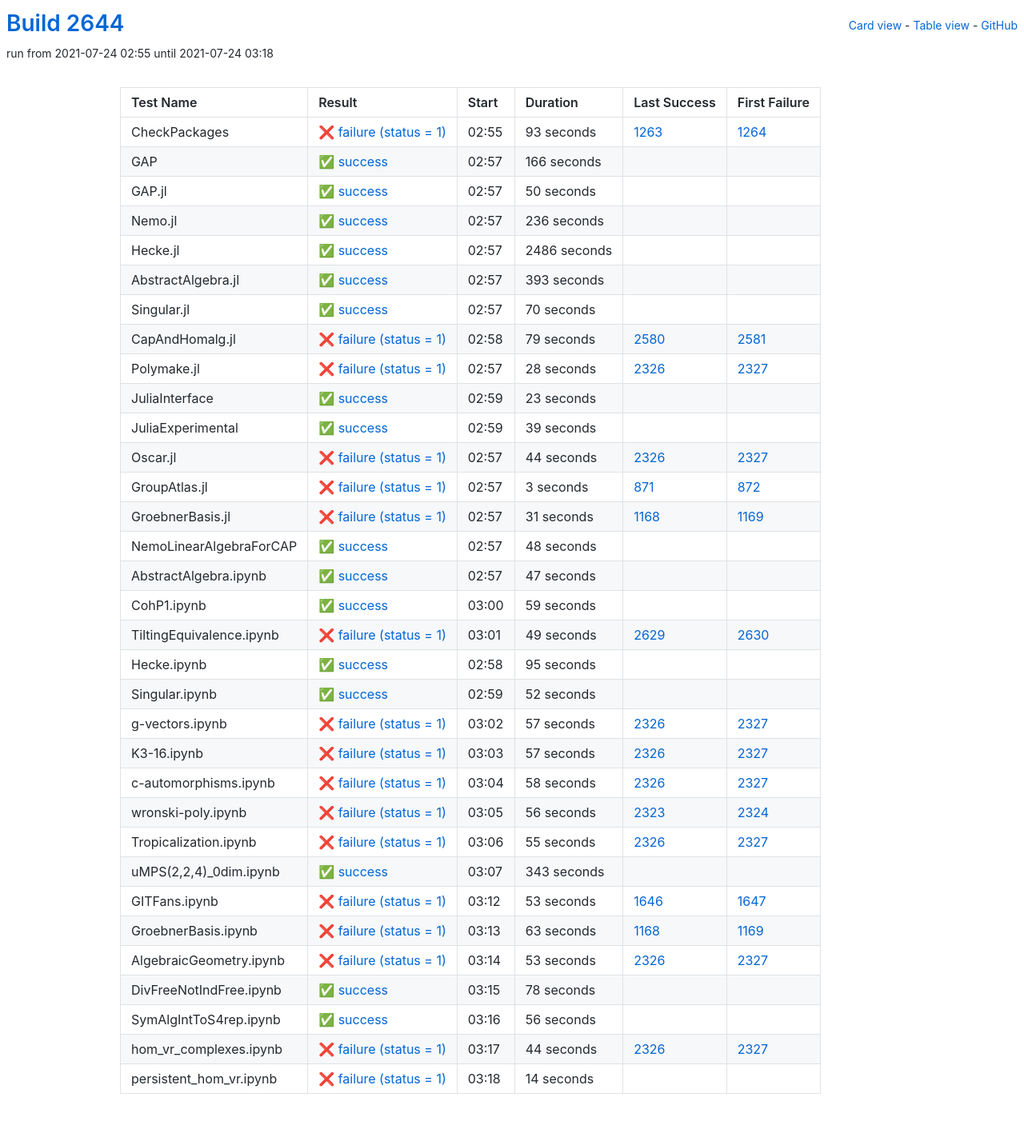
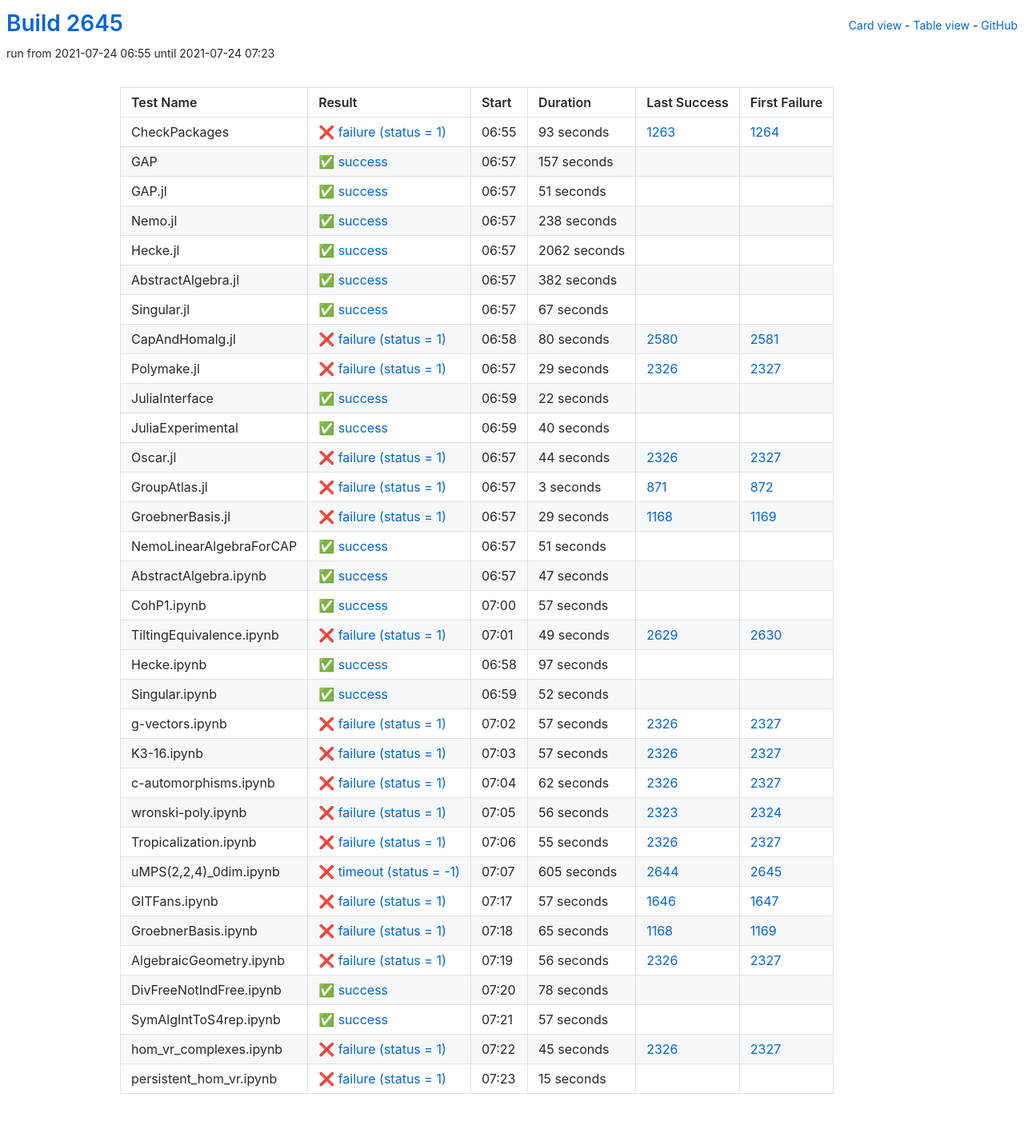
Before and after one commit to oscar-system/oscar-ci-status-stable, a Jekyll site: the page built from table.html, in a window 1280 px wide. Shown: the whole page at 80% size. Built offline with Jekyll 4.4.1, drawn with Linux system fonts in a browser that asks for light colours.

Commit message:
Build #2645

```diff
--- a/_data/ci.yml
+++ b/_data/ci.yml
@@ -1,6 +1,6 @@
 ---
-build: 2644
-build_url: https://oscarci.mathematik.uni-kl.de/job/oscar-stable/2644/
+build: 2645
+build_url: https://oscarci.mathematik.uni-kl.de/job/oscar-stable/2645/
 job: oscar-stable
 organization: oscar-system
 repo: oscar-ci-status-stable
@@ -8,8 +8,8 @@ repourl: https://github.com/oscar-system/oscar-ci-status-stable
 tests:
 - name: CheckPackages
   id: checkpackages
-  log: https://oscarci.mathematik.uni-kl.de/job/oscar-stable/2644/artifact/logs/build-2644/CheckPackages.log
-  start: 2021-07-24 02:55
+  log: https://oscarci.mathematik.uni-kl.de/job/oscar-stable/2645/artifact/logs/build-2645/CheckPackages.log
+  start: 2021-07-24 06:55
   success: false
   exitcode: 1
   status: failure
@@ -20,128 +20,128 @@ tests:
   first_failure_url: https://oscarci.mathematik.uni-kl.de/job/oscar-stable/1264/
 - name: GAP
   id: gap
-  log: https://oscarci.mathematik.uni-kl.de/job/oscar-stable/2644/artifact/logs/build-2644/GAP.log
-  start: 2021-07-24 02:57
+  log: https://oscarci.mathematik.uni-kl.de/job/oscar-stable/2645/artifact/logs/build-2645/GAP.log
+  start: 2021-07-24 06:57
   success: true
   exitcode: 0
   status: success
-  duration: 166
+  duration: 157
   last_success: false
   last_success_url:
   first_failure: false
   first_failure_url:
 - name: GAP.jl
   id: gap-jl
-  log: https://oscarci.mathematik.uni-kl.de/job/oscar-stable/2644/artifact/logs/build-2644/GAP.jl.log
-  start: 2021-07-24 02:57
+  log: https://oscarci.mathematik.uni-kl.de/job/oscar-stable/2645/artifact/logs/build-2645/GAP.jl.log
+  start: 2021-07-24 06:57
   success: true
   exitcode: 0
   status: success
-  duration: 50
+  duration: 51
   last_success: false
   last_success_url:
   first_failure: false
   first_failure_url:
 - name: Nemo.jl
   id: nemo-jl
-  log: https://oscarci.mathematik.uni-kl.de/job/oscar-stable/2644/artifact/logs/build-2644/Nemo.jl.log
-  start: 2021-07-24 02:57
+  log: https://oscarci.mathematik.uni-kl.de/job/oscar-stable/2645/artifact/logs/build-2645/Nemo.jl.log
+  start: 2021-07-24 06:57
   success: true
   exitcode: 0
   status: success
-  duration: 236
+  duration: 238
   last_success: false
   last_success_url:
   first_failure: false
   first_failure_url:
 - name: Hecke.jl
   id: hecke-jl
-  log: https://oscarci.mathematik.uni-kl.de/job/oscar-stable/2644/artifact/logs/build-2644/Hecke.jl.log
-  start: 2021-07-24 02:57
+  log: https://oscarci.mathematik.uni-kl.de/job/oscar-stable/2645/artifact/logs/build-2645/Hecke.jl.log
+  start: 2021-07-24 06:57
   success: true
   exitcode: 0
   status: success
-  duration: 2486
+  duration: 2062
   last_success: false
   last_success_url:
   first_failure: false
   first_failure_url:
 - name: AbstractAlgebra.jl
   id: abstractalgebra-jl
-  log: https://oscarci.mathematik.uni-kl.de/job/oscar-stable/2644/artifact/logs/build-2644/AbstractAlgebra.jl.log
-  start: 2021-07-24 02:57
+  log: https://oscarci.mathematik.uni-kl.de/job/oscar-stable/2645/artifact/logs/build-2645/AbstractAlgebra.jl.log
+  start: 2021-07-24 06:57
   success: true
   exitcode: 0
   status: success
-  duration: 393
+  duration: 382
   last_success: false
   last_success_url:
   first_failure: false
   first_failure_url:
 - name: Singular.jl
   id: singular-jl
-  log: https://oscarci.mathematik.uni-kl.de/job/oscar-stable/2644/artifact/logs/build-2644/Singular.jl.log
-  start: 2021-07-24 02:57
+  log: https://oscarci.mathematik.uni-kl.de/job/oscar-stable/2645/artifact/logs/build-2645/Singular.jl.log
+  start: 2021-07-24 06:57
   success: true
   exitcode: 0
   status: success
-  duration: 70
+  duration: 67
   last_success: false
   last_success_url:
   first_failure: false
   first_failure_url:
 - name: CapAndHomalg.jl
   id: capandhomalg-jl
-  log: https://oscarci.mathematik.uni-kl.de/job/oscar-stable/2644/artifact/logs/build-2644/CapAndHomalg.jl.log
-  start: 2021-07-24 02:58
+  log: https://oscarci.mathematik.uni-kl.de/job/oscar-stable/2645/artifact/logs/build-2645/CapAndHomalg.jl.log
+  start: 2021-07-24 06:58
   success: false
   exitcode: 1
   status: failure
-  duration: 79
+  duration: 80
   last_success: 2580
   last_success_url: https://oscarci.mathematik.uni-kl.de/job/oscar-stable/2580/
   first_failure: 2581
   first_failure_url: https://oscarci.mathematik.uni-kl.de/job/oscar-stable/2581/
 - name: Polymake.jl
   id: polymake-jl
-  log: https://oscarci.mathematik.uni-kl.de/job/oscar-stable/2644/artifact/logs/build-2644/Polymake.jl.log
-  start: 2021-07-24 02:57
+  log: https://oscarci.mathematik.uni-kl.de/job/oscar-stable/2645/artifact/logs/build-2645/Polymake.jl.log
+  start: 2021-07-24 06:57
   success: false
   exitcode: 1
   status: failure
-  duration: 28
+  duration: 29
   last_success: 2326
   last_success_url: https://oscarci.mathematik.uni-kl.de/job/oscar-stable/2326/
   first_failure: 2327
   first_failure_url: https://oscarci.mathematik.uni-kl.de/job/oscar-stable/2327/
 - name: JuliaInterface
   id: juliainterface
-  log: https://oscarci.mathematik.uni-kl.de/job/oscar-stable/2644/artifact/logs/build-2644/JuliaInterface.log
-  start: 2021-07-24 02:59
+  log: https://oscarci.mathematik.uni-kl.de/job/oscar-stable/2645/artifact/logs/build-2645/JuliaInterface.log
+  start: 2021-07-24 06:59
   success: true
   exitcode: 0
   status: success
-  duration: 23
+  duration: 22
   last_success: false
   last_success_url:
   first_failure: false
   first_failure_url:
 - name: JuliaExperimental
   id: juliaexperimental
-  log: https://oscarci.mathematik.uni-kl.de/job/oscar-stable/2644/artifact/logs/build-2644/JuliaExperimental.log
-  start: 2021-07-24 02:59
+  log: https://oscarci.mathematik.uni-kl.de/job/oscar-stable/2645/artifact/logs/build-2645/JuliaExperimental.log
+  start: 2021-07-24 06:59
   success: true
   exitcode: 0
   status: success
-  duration: 39
+  duration: 40
   last_success: false
   last_success_url:
   first_failure: false
   first_failure_url:
 - name: Oscar.jl
   id: oscar-jl
-  log: https://oscarci.mathematik.uni-kl.de/job/oscar-stable/2644/artifact/logs/build-2644/Oscar.jl.log
-  start: 2021-07-24 02:57
+  log: https://oscarci.mathematik.uni-kl.de/job/oscar-stable/2645/artifact/logs/build-2645/Oscar.jl.log
+  start: 2021-07-24 06:57
   success: false
   exitcode: 1
   status: failure
@@ -152,8 +152,8 @@ tests:
   first_failure_url: https://oscarci.mathematik.uni-kl.de/job/oscar-stable/2327/
 - name: GroupAtlas.jl
   id: groupatlas-jl
-  log: https://oscarci.mathematik.uni-kl.de/job/oscar-stable/2644/artifact/logs/build-2644/GroupAtlas.jl.log
-  start: 2021-07-24 02:57
+  log: https://oscarci.mathematik.uni-kl.de/job/oscar-stable/2645/artifact/logs/build-2645/GroupAtlas.jl.log
+  start: 2021-07-24 06:57
   success: false
   exitcode: 1
   status: failure
@@ -164,32 +164,32 @@ tests:
   first_failure_url: https://oscarci.mathematik.uni-kl.de/job/oscar-stable/872/
 - name: GroebnerBasis.jl
   id: groebnerbasis-jl
-  log: https://oscarci.mathematik.uni-kl.de/job/oscar-stable/2644/artifact/logs/build-2644/GroebnerBasis.jl.log
-  start: 2021-07-24 02:57
+  log: https://oscarci.mathematik.uni-kl.de/job/oscar-stable/2645/artifact/logs/build-2645/GroebnerBasis.jl.log
+  start: 2021-07-24 06:57
   success: false
   exitcode: 1
   status: failure
-  duration: 31
+  duration: 29
   last_success: 1168
   last_success_url: https://oscarci.mathematik.uni-kl.de/job/oscar-stable/1168/
   first_failure: 1169
   first_failure_url: https://oscarci.mathematik.uni-kl.de/job/oscar-stable/1169/
 - name: NemoLinearAlgebraForCAP
   id: nemolinearalgebraforcap
-  log: https://oscarci.mathematik.uni-kl.de/job/oscar-stable/2644/artifact/logs/build-2644/NemoLinearAlgebraForCAP.log
-  start: 2021-07-24 02:57
+  log: https://oscarci.mathematik.uni-kl.de/job/oscar-stable/2645/artifact/logs/build-2645/NemoLinearAlgebraForCAP.log
+  start: 2021-07-24 06:57
   success: true
   exitcode: 0
   status: success
-  duration: 48
+  duration: 51
   last_success: false
   last_success_url:
   first_failure: false
   first_failure_url:
 - name: AbstractAlgebra.ipynb
   id: abstractalgebra-ipynb
-  log: https://oscarci.mathematik.uni-kl.de/job/oscar-stable/2644/artifact/logs/build-2644/AbstractAlgebra.ipynb.log
-  start: 2021-07-24 02:57
+  log: https://oscarci.mathematik.uni-kl.de/job/oscar-stable/2645/artifact/logs/build-2645/AbstractAlgebra.ipynb.log
+  start: 2021-07-24 06:57
   success: true
   exitcode: 0
   status: success
@@ -200,20 +200,20 @@ tests:
   first_failure_url:
 - name: CohP1.ipynb
   id: cohp1-ipynb
-  log: https://oscarci.mathematik.uni-kl.de/job/oscar-stable/2644/artifact/logs/build-2644/CohP1.ipynb.log
-  start: 2021-07-24 03:00
+  log: https://oscarci.mathematik.uni-kl.de/job/oscar-stable/2645/artifact/logs/build-2645/CohP1.ipynb.log
+  start: 2021-07-24 07:00
   success: true
   exitcode: 0
   status: success
-  duration: 59
+  duration: 57
   last_success: false
   last_success_url:
   first_failure: false
   first_failure_url:
 - name: TiltingEquivalence.ipynb
   id: tiltingequivalence-ipynb
-  log: https://oscarci.mathematik.uni-kl.de/job/oscar-stable/2644/artifact/logs/build-2644/TiltingEquivalence.ipynb.log
-  start: 2021-07-24 03:01
+  log: https://oscarci.mathematik.uni-kl.de/job/oscar-stable/2645/artifact/logs/build-2645/TiltingEquivalence.ipynb.log
+  start: 2021-07-24 07:01
   success: false
   exitcode: 1
   status: failure
@@ -224,20 +224,20 @@ tests:
   first_failure_url: https://oscarci.mathematik.uni-kl.de/job/oscar-stable/2630/
 - name: Hecke.ipynb
   id: hecke-ipynb
-  log: https://oscarci.mathematik.uni-kl.de/job/oscar-stable/2644/artifact/logs/build-2644/Hecke.ipynb.log
-  start: 2021-07-24 02:58
+  log: https://oscarci.mathematik.uni-kl.de/job/oscar-stable/2645/artifact/logs/build-2645/Hecke.ipynb.log
+  start: 2021-07-24 06:58
   success: true
   exitcode: 0
   status: success
-  duration: 95
+  duration: 97
   last_success: false
   last_success_url:
   first_failure: false
   first_failure_url:
 - name: Singular.ipynb
   id: singular-ipynb
-  log: https://oscarci.mathematik.uni-kl.de/job/oscar-stable/2644/artifact/logs/build-2644/Singular.ipynb.log
-  start: 2021-07-24 02:59
+  log: https://oscarci.mathematik.uni-kl.de/job/oscar-stable/2645/artifact/logs/build-2645/Singular.ipynb.log
+  start: 2021-07-24 06:59
   success: true
   exitcode: 0
   status: success
@@ -248,8 +248,8 @@ tests:
   first_failure_url:
 - name: g-vectors.ipynb
   id: g-vectors-ipynb
-  log: https://oscarci.mathematik.uni-kl.de/job/oscar-stable/2644/artifact/logs/build-2644/g-vectors.ipynb.log
-  start: 2021-07-24 03:02
+  log: https://oscarci.mathematik.uni-kl.de/job/oscar-stable/2645/artifact/logs/build-2645/g-vectors.ipynb.log
+  start: 2021-07-24 07:02
   success: false
   exitcode: 1
   status: failure
@@ -260,8 +260,8 @@ tests:
   first_failure_url: https://oscarci.mathematik.uni-kl.de/job/oscar-stable/2327/
 - name: K3-16.ipynb
   id: k3-16-ipynb
-  log: https://oscarci.mathematik.uni-kl.de/job/oscar-stable/2644/artifact/logs/build-2644/K3-16.ipynb.log
-  start: 2021-07-24 03:03
+  log: https://oscarci.mathematik.uni-kl.de/job/oscar-stable/2645/artifact/logs/build-2645/K3-16.ipynb.log
+  start: 2021-07-24 07:03
   success: false
   exitcode: 1
   status: failure
@@ -272,20 +272,20 @@ tests:
   first_failure_url: https://oscarci.mathematik.uni-kl.de/job/oscar-stable/2327/
 - name: c-automorphisms.ipynb
   id: c-automorphisms-ipynb
-  log: https://oscarci.mathematik.uni-kl.de/job/oscar-stable/2644/artifact/logs/build-2644/c-automorphisms.ipynb.log
-  start: 2021-07-24 03:04
+  log: https://oscarci.mathematik.uni-kl.de/job/oscar-stable/2645/artifact/logs/build-2645/c-automorphisms.ipynb.log
+  start: 2021-07-24 07:04
   success: false
   exitcode: 1
   status: failure
-  duration: 58
+  duration: 62
   last_success: 2326
   last_success_url: https://oscarci.mathematik.uni-kl.de/job/oscar-stable/2326/
   first_failure: 2327
   first_failure_url: https://oscarci.mathematik.uni-kl.de/job/oscar-stable/2327/
 - name: wronski-poly.ipynb
   id: wronski-poly-ipynb
-  log: https://oscarci.mathematik.uni-kl.de/job/oscar-stable/2644/artifact/logs/build-2644/wronski-poly.ipynb.log
-  start: 2021-07-24 03:05
+  log: https://oscarci.mathematik.uni-kl.de/job/oscar-stable/2645/artifact/logs/build-2645/wronski-poly.ipynb.log
+  start: 2021-07-24 07:05
   success: false
   exitcode: 1
   status: failure
@@ -296,8 +296,8 @@ tests:
   first_failure_url: https://oscarci.mathematik.uni-kl.de/job/oscar-stable/2324/
 - name: Tropicalization.ipynb
   id: tropicalization-ipynb
-  log: https://oscarci.mathematik.uni-kl.de/job/oscar-stable/2644/artifact/logs/build-2644/Tropicalization.ipynb.log
-  start: 2021-07-24 03:06
+  log: https://oscarci.mathematik.uni-kl.de/job/oscar-stable/2645/artifact/logs/build-2645/Tropicalization.ipynb.log
+  start: 2021-07-24 07:06
   success: false
   exitcode: 1
   status: failure
@@ -308,56 +308,56 @@ tests:
   first_failure_url: https://oscarci.mathematik.uni-kl.de/job/oscar-stable/2327/
 - name: uMPS(2,2,4)_0dim.ipynb
   id: umps-2-2-4-0dim-ipynb
-  log: https://oscarci.mathematik.uni-kl.de/job/oscar-stable/2644/artifact/logs/build-2644/uMPS-2-2-4-_0dim.ipynb.log
-  start: 2021-07-24 03:07
-  success: true
-  exitcode: 0
-  status: success
-  duration: 343
-  last_success: false
-  last_success_url:
-  first_failure: false
-  first_failure_url:
+  log: https://oscarci.mathematik.uni-kl.de/job/oscar-stable/2645/artifact/logs/build-2645/uMPS-2-2-4-_0dim.ipynb.log
+  start: 2021-07-24 07:07
+  success: false
+  exitcode: -1
+  status: timeout
+  duration: 605
+  last_success: 2644
+  last_success_url: https://oscarci.mathematik.uni-kl.de/job/oscar-stable/2644/
+  first_failure: 2645
+  first_failure_url: https://oscarci.mathematik.uni-kl.de/job/oscar-stable/2645/
 - name: GITFans.ipynb
   id: gitfans-ipynb
-  log: https://oscarci.mathematik.uni-kl.de/job/oscar-stable/2644/artifact/logs/build-2644/GITFans.ipynb.log
-  start: 2021-07-24 03:12
+  log: https://oscarci.mathematik.uni-kl.de/job/oscar-stable/2645/artifact/logs/build-2645/GITFans.ipynb.log
+  start: 2021-07-24 07:17
   success: false
   exitcode: 1
   status: failure
-  duration: 53
+  duration: 57
   last_success: 1646
   last_success_url: https://oscarci.mathematik.uni-kl.de/job/oscar-stable/1646/
   first_failure: 1647
   first_failure_url: https://oscarci.mathematik.uni-kl.de/job/oscar-stable/1647/
 - name: GroebnerBasis.ipynb
   id: groebnerbasis-ipynb
-  log: https://oscarci.mathematik.uni-kl.de/job/oscar-stable/2644/artifact/logs/build-2644/GroebnerBasis.ipynb.log
-  start: 2021-07-24 03:13
+  log: https://oscarci.mathematik.uni-kl.de/job/oscar-stable/2645/artifact/logs/build-2645/GroebnerBasis.ipynb.log
+  start: 2021-07-24 07:18
   success: false
   exitcode: 1
   status: failure
-  duration: 63
+  duration: 65
   last_success: 1168
   last_success_url: https://oscarci.mathematik.uni-kl.de/job/oscar-stable/1168/
   first_failure: 1169
   first_failure_url: https://oscarci.mathematik.uni-kl.de/job/oscar-stable/1169/
 - name: AlgebraicGeometry.ipynb
   id: algebraicgeometry-ipynb
-  log: https://oscarci.mathematik.uni-kl.de/job/oscar-stable/2644/artifact/logs/build-2644/AlgebraicGeometry.ipynb.log
-  start: 2021-07-24 03:14
+  log: https://oscarci.mathematik.uni-kl.de/job/oscar-stable/2645/artifact/logs/build-2645/AlgebraicGeometry.ipynb.log
+  start: 2021-07-24 07:19
   success: false
   exitcode: 1
   status: failure
-  duration: 53
+  duration: 56
   last_success: 2326
   last_success_url: https://oscarci.mathematik.uni-kl.de/job/oscar-stable/2326/
   first_failure: 2327
   first_failure_url: https://oscarci.mathematik.uni-kl.de/job/oscar-stable/2327/
 - name: DivFreeNotIndFree.ipynb
   id: divfreenotindfree-ipynb
-  log: https://oscarci.mathematik.uni-kl.de/job/oscar-stable/2644/artifact/logs/build-2644/DivFreeNotIndFree.ipynb.log
-  start: 2021-07-24 03:15
+  log: https://oscarci.mathematik.uni-kl.de/job/oscar-stable/2645/artifact/logs/build-2645/DivFreeNotIndFree.ipynb.log
+  start: 2021-07-24 07:20
   success: true
   exitcode: 0
   status: success
@@ -368,36 +368,36 @@ tests:
   first_failure_url:
 - name: SymAlgIntToS4rep.ipynb
   id: symalginttos4rep-ipynb
-  log: https://oscarci.mathematik.uni-kl.de/job/oscar-stable/2644/artifact/logs/build-2644/SymAlgIntToS4rep.ipynb.log
-  start: 2021-07-24 03:16
+  log: https://oscarci.mathematik.uni-kl.de/job/oscar-stable/2645/artifact/logs/build-2645/SymAlgIntToS4rep.ipynb.log
+  start: 2021-07-24 07:21
   success: true
   exitcode: 0
   status: success
-  duration: 56
+  duration: 57
   last_success: false
   last_success_url:
   first_failure: false
   first_failure_url:
 - name: hom_vr_complexes.ipynb
   id: hom-vr-complexes-ipynb
-  log: https://oscarci.mathematik.uni-kl.de/job/oscar-stable/2644/artifact/logs/build-2644/hom_vr_complexes.ipynb.log
-  start: 2021-07-24 03:17
+  log: https://oscarci.mathematik.uni-kl.de/job/oscar-stable/2645/artifact/logs/build-2645/hom_vr_complexes.ipynb.log
+  start: 2021-07-24 07:22
   success: false
   exitcode: 1
   status: failure
-  duration: 44
+  duration: 45
   last_success: 2326
   last_success_url: https://oscarci.mathematik.uni-kl.de/job/oscar-stable/2326/
   first_failure: 2327
   first_failure_url: https://oscarci.mathematik.uni-kl.de/job/oscar-stable/2327/
 - name: persistent_hom_vr.ipynb
   id: persistent-hom-vr-ipynb
-  log: https://oscarci.mathematik.uni-kl.de/job/oscar-stable/2644/artifact/logs/build-2644/persistent_hom_vr.ipynb.log
-  start: 2021-07-24 03:18
+  log: https://oscarci.mathematik.uni-kl.de/job/oscar-stable/2645/artifact/logs/build-2645/persistent_hom_vr.ipynb.log
+  start: 2021-07-24 07:23
   success: false
   exitcode: 1
   status: failure
-  duration: 14
+  duration: 15
   last_success: false
   last_success_url:
   first_failure: false
```
Also changed, not shown: README.md.
